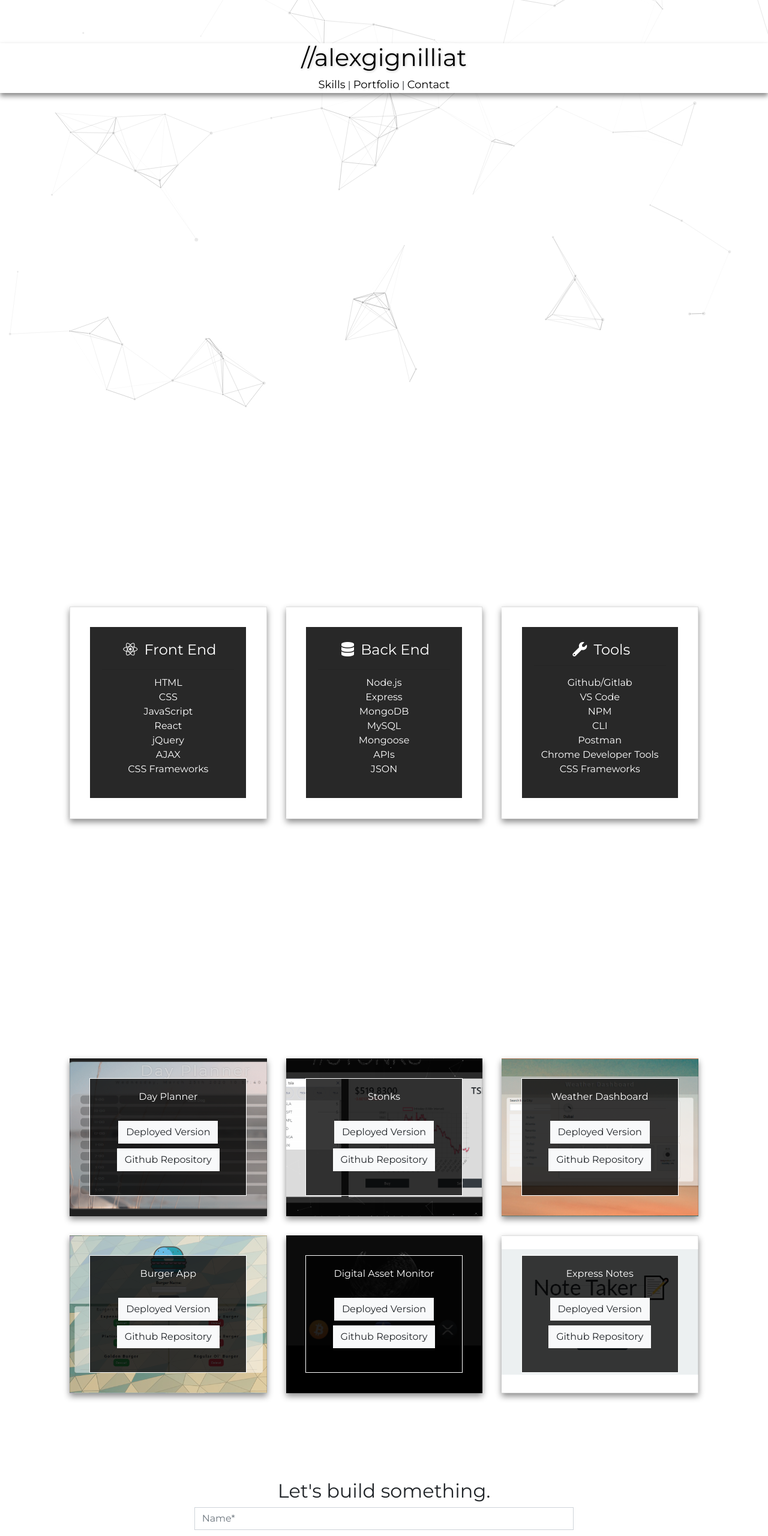
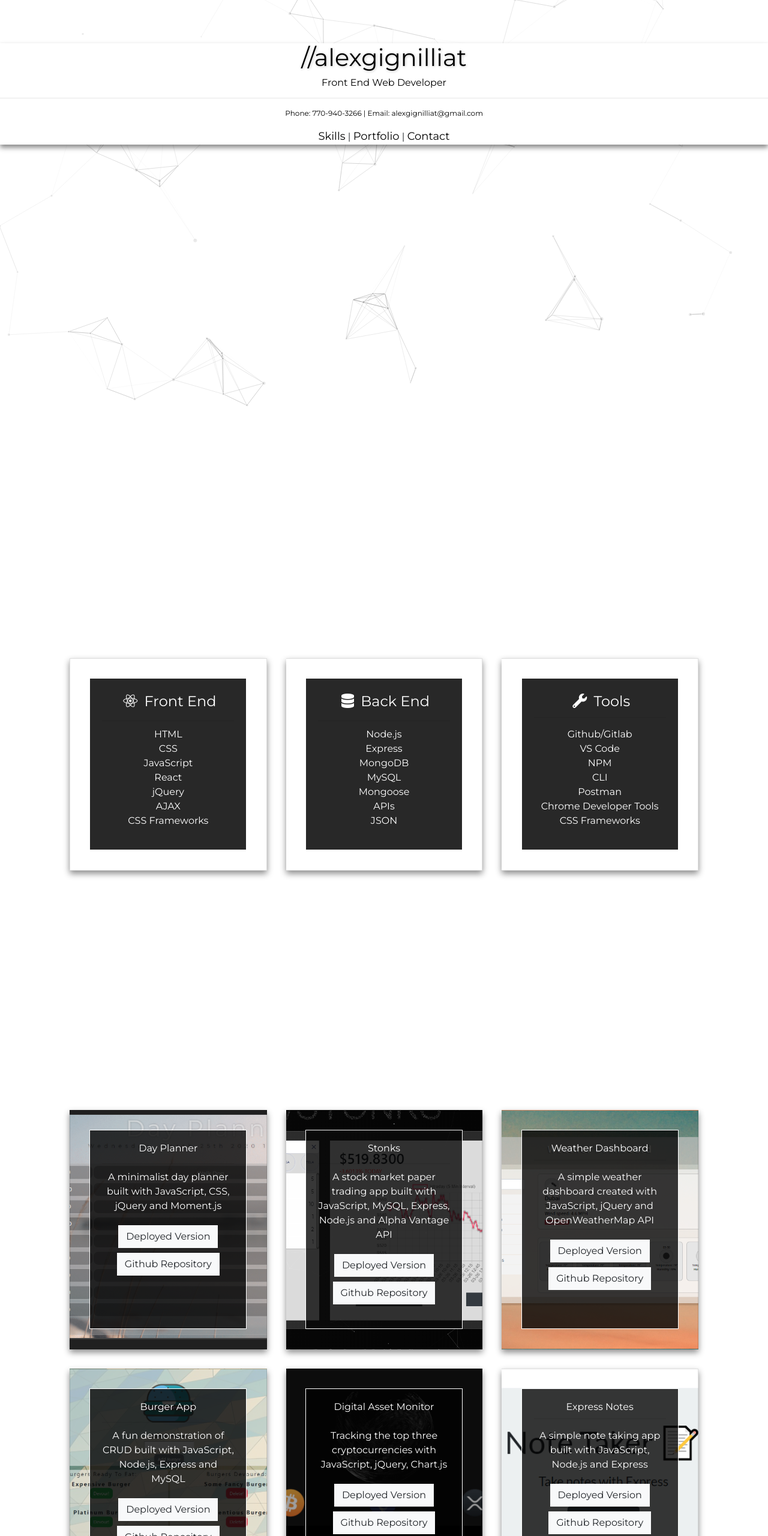
Before and after one commit to moongl4de/portfolio_minimalist, a plain HTML site: page index.html in a window 1280 px wide. Shown: the part 120-2680 px from the top of the page at 60% size. Drawn offline with nearby package versions, Linux system fonts and the light colour scheme.

Commit message:
updated contact info and project card descriptions

```diff
--- a/index.html
+++ b/index.html
@@ -33,14 +33,21 @@
     <div class="wrapper">
         <div id="test"></div>
         <div id="top">
+
             <div class="wow fadeInRightBig" id="nameHeader">
                 <a class="navButtons" href="#">
                     <h1>//alexgignilliat</h1>
+                    <h6 style="margin: 0">Front End Web Developer</h6>
+
+
                 </a>
+                <hr>
+                <p style="font-size: 12px; color: black;">Phone: 770-940-3266 | Email: alexgignilliat@gmail.com</p>
             </div>
             <div class="wow fadeInLeftBig" id="navRow"> <a class="navButtons" href="#skillsRow">Skills</a> | <a
                     class="navButtons" href="#portfolioRow">Portfolio</a> | <a class="navButtons"
                     href="#contactRow">Contact</a>
+
             </div>
         </div>
         <p id="topQuote"></p>
@@ -126,6 +133,7 @@
                                 <hr>
                                 <h6 class="card-subtitle mb-2"></h6>
                                 <p class="card-text">
+                                    <p>A minimalist day planner built with JavaScript, CSS, jQuery and Moment.js</p>
                                     <a target="_blank" href="https://alexgignilliat.github.io/Day-Planner/"><button type="button" class="m-1 btn btn-light">Deployed Version</button></a>
                                     <a target="_blank" href="https://github.com/alexgignilliat/Day-Planner"><button type="button" class="m-1 btn btn-light">Github Repository</button></a>
                                 </p>
@@ -139,6 +147,7 @@
                                 <h6 class="card-subtitle mb-2"></h6>
                                 <p class="card-text">
                                     <p class="card-text">
+                                        <p>A stock market paper trading app built with JavaScript, MySQL, Express, Node.js and Alpha Vantage API</p>
                                         <a target="_blank" href="https://damp-beyond-37195.herokuapp.com/"><button type="button" class="m-1 btn btn-light">Deployed Version</button></a>
                                         <a target="_blank" href="https://github.com/alexgignilliat/Stonks"><button type="button" class="m-1 btn btn-light">Github Repository</button></a>
                                     </p>
@@ -153,8 +162,10 @@
                                 <hr>
                                 <p class="card-text">
                                     <p class="card-text">
+                                        <p>A simple weather dashboard created with JavaScript, jQuery and OpenWeatherMap API</p>
                                         <a target="_blank" href="https://alexgignilliat.github.io/Weather-Dashboard/"><button type="button" class="m-1 btn btn-light">Deployed Version</button></a>
                                         <a target="_blank" href="https://github.com/alexgignilliat/Weather-Dashboard"><button type="button" class="m-1 btn btn-light">Github Repository</button></a>
+
                                     </p>
                                 </p>
                             </div>
@@ -168,6 +179,7 @@
                                 <hr>
                                 <h6 class="card-subtitle mb-2"></h6>
                                 <p class="card-text">
+                                    <p>A fun demonstration of CRUD built with JavaScript, Node.js, Express and MySQL</p>
                                     <a target="_blank" href="https://tranquil-gorge-75452.herokuapp.com/"><button type="button" class="m-1 btn btn-light">Deployed Version</button></a>
                                     <a target="_blank" href="https://github.com/alexgignilliat/Burger-App"><button type="button" class="m-1 btn btn-light">Github Repository</button></a>
                                 </p>
@@ -181,6 +193,7 @@
                                 <h6 class="card-subtitle mb-2"></h6>
                                 <p class="card-text">
                                     <p class="card-text">
+                                        <p>Tracking the top three cryptocurrencies with JavaScript, jQuery, Chart.js</p>
                                         <a target="_blank" href="https://alexgignilliat.github.io/Digital-Asset-Monitor/"><button type="button" class="m-1 btn btn-light">Deployed Version</button></a>
                                         <a target="_blank" href="https://github.com/alexgignilliat/Digital-Asset-Monitor"><button type="button" class="m-1 btn btn-light">Github Repository</button></a>
                                     </p>
@@ -195,6 +208,7 @@
                                 <hr>
                                 <p class="card-text">
                                     <p class="card-text">
+                                        <p>A simple note taking app built with JavaScript, Node.js and Express</p>
                                         <a target="_blank" href="https://the-best-note-taker-ever.herokuapp.com/"> <button type="button" class="m-1 btn btn-light">Deployed Version</button></a>
                                         <a target="_blank" href="https://github.com/alexgignilliat/Note-Taker"><button type="button" class="m-1 btn btn-light">Github Repository</button></a>
                                     </p>
@@ -240,6 +254,7 @@
                                             </div>
                                             <button  id="button" style="margin: 0 auto;" type="submit"
                                                 class="btn btn-lg btn-dark col-sm-12 wow zoomIn">submit</button>
+
                                         </form>
                                     </div>
                                 </div>
@@ -250,7 +265,7 @@
             </div>
             <div class="footer my-5"> <a href="https://www.linkedin.com/in/alex-gignilliat/" target="_blank"><i
                         id="linkedIn" class="fab fa-linkedin fa-3x"></i></a>
-                <a href="assets/files/AlexGignilliat-Resume.pdf" target="_blank"><i id="resume"
+                <a href="assets/files/Alex-Gignilliat-Resume(cs) - Copy.rtf" target="_blank"><i id="resume"
                         class="fas fa-file-download fa-3x"></i></a>
                 <a href="https://github.com/alexgignilliat" target="_blank"><i id="github"
                         class="fab fa-github-square fa-3x"></i></a>
```
Also changed, not shown: 2 other files.
